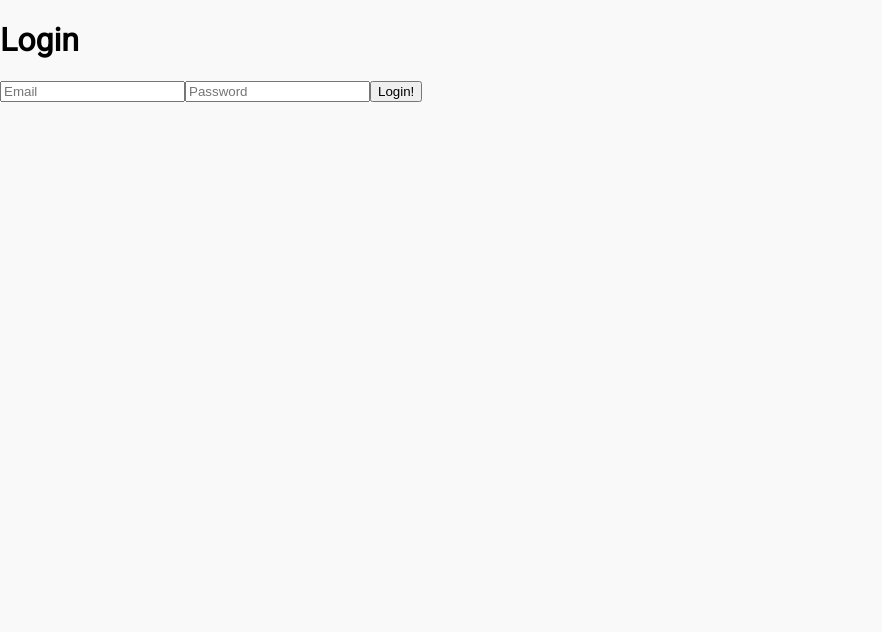
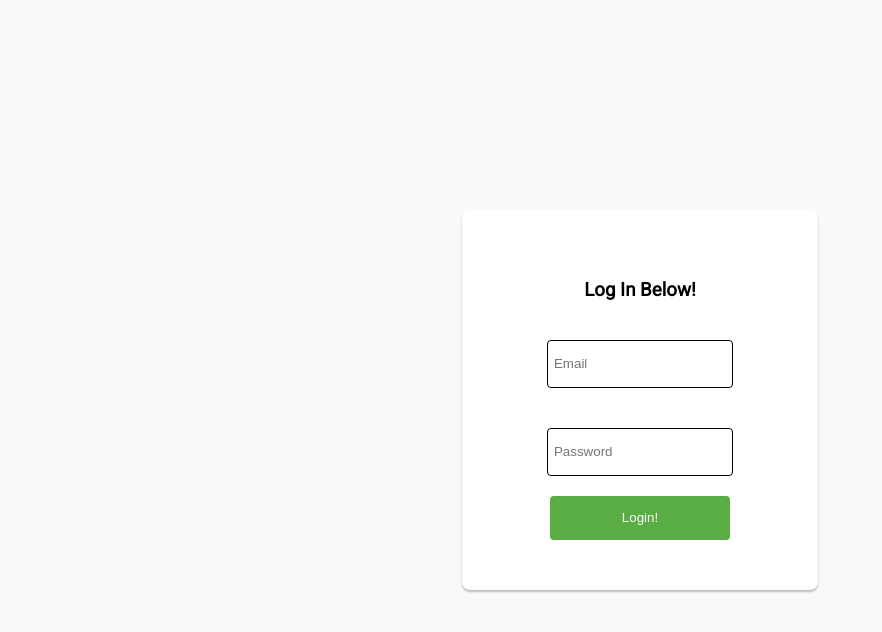
Before and after one commit to RylanFerrer/Agile-Board, a React (Create React App) app in the folder client/: page /login in a window 1280 px wide. Shown: the top 632 px of the page, without its empty margins (0-882 px from the left). Built offline with nearby package versions, Linux system fonts and the light colour scheme.

Commit message:
styled login page

```diff
--- a/client/src/Components/Login/Login.js
+++ b/client/src/Components/Login/Login.js
@@ -5,6 +5,7 @@ import {useDispatch} from 'react-redux'
 import {enterUser} from "../Actions"
 export default function Login() {
     const [redirect, setRedirect] = useState(false)
+    const [warning, setWarning] = useState(false)
     const dispatch = useDispatch()
     const submitHandler = async(event) => {
         event.preventDefault()
@@ -13,26 +14,31 @@ export default function Login() {
             email: user.value,
             password: password.value
         }
-       const res =  await axios.post(`/api/auth/login`, data)
-       if(res.status === 200) {
+        try {
+            const res =  await axios.post(`/api/auth/login`, data)
             dispatch(enterUser(res.data))
             setRedirect(true)
-       }
-        else {
-            alert('Error')
+        } catch (e) {
+            setWarning(true)
         }
+
+
     }
     if(redirect === true) {
         return <Redirect to = "/"/>
     }
     return  (
-        <div>
-            <h1>Login</h1>
-            <form onSubmit = {event => submitHandler(event)}>
-                <input type = 'email' name = "user" placeholder = "Email"></input>
-                <input  type = 'password' name = "password" placeholder = "Password"></input>
-                <button type = "submit">Login!</button>
-            </form>
+        <div className = "login">
+            <div className = "login__container">
+            <h3>Log In Below!</h3>
+                <form onSubmit = {event => submitHandler(event)}>
+                    <input required type = 'email' name = "user" placeholder = "Email"></input>
+                    <input  required type = 'password' name = "password" placeholder = "Password"></input>
+                    {warning ?  <p className = "login__warning">* Your Password or Email is typed in incorrectly</p> : ''}
+                    <button type = "submit">Login!</button>
+                </form>
+            </div>
+
         </div>
     )
 }
--- /dev/null
+++ b/client/src/Styles/Partials/_login.scss
@@ -0,0 +1,46 @@
+.login {
+    display: flex;
+    justify-content: center;
+    align-items: center;
+    height: 100vh;
+    &__warning {
+        color: red;
+        font-size: 10px;
+        margin: 20px 0;
+    }
+    &__container {
+        background-color: white;
+        width: 20%;
+        border-radius: 8px;
+        box-shadow: $boxShadow;
+        text-align: center;
+        padding: 50px;
+        form {
+            display: flex;
+            flex-direction: column;
+            align-items: center;
+            input {
+                margin: 20px 0;
+                width: 70%;
+                border-radius: 4px;
+                height: 44px;
+                border: none;
+                border: 1px solid black;
+                text-indent: 2%;
+            }
+            button {
+                width: 70%;
+                height: 44px;
+                background-color: $buttonGreen;
+                border: none;
+                color: white;
+                border-radius: 4px;
+                cursor: pointer;
+                &:hover {
+                    background-color: $buttonGreenHover
+                }
+            }
+        }
+
+    }
+}
--- a/client/src/Styles/Partials/_variables.scss
+++ b/client/src/Styles/Partials/_variables.scss
@@ -3,3 +3,5 @@ $boxShadow: 0px 2px 2px rgba(0, 0, 0, 0.25);
 $taskCard: #9BA7C0;
 $gap: 10px;
 $scrollbar-thickness: 17px;
+$buttonGreen: #5AAC44;
+$buttonGreenHover: #61BD4F;
--- a/client/src/Styles/main.css
+++ b/client/src/Styles/main.css
@@ -2,6 +2,72 @@
 /* media query for tablet */
 /* media query for landscape, medium pixel density desktops */
 /* media query for high pixel density desktops */
+.login {
+  display: -webkit-box;
+  display: -ms-flexbox;
+  display: flex;
+  -webkit-box-pack: center;
+      -ms-flex-pack: center;
+          justify-content: center;
+  -webkit-box-align: center;
+      -ms-flex-align: center;
+          align-items: center;
+  height: 100vh;
+}
+
+.login__warning {
+  color: red;
+  font-size: 10px;
+  margin: 20px 0;
+}
+
+.login__container {
+  background-color: white;
+  width: 20%;
+  border-radius: 8px;
+  -webkit-box-shadow: 0px 2px 2px rgba(0, 0, 0, 0.25);
+          box-shadow: 0px 2px 2px rgba(0, 0, 0, 0.25);
+  text-align: center;
+  padding: 50px;
+}
+
+.login__container form {
+  display: -webkit-box;
+  display: -ms-flexbox;
+  display: flex;
+  -webkit-box-orient: vertical;
+  -webkit-box-direction: normal;
+      -ms-flex-direction: column;
+          flex-direction: column;
+  -webkit-box-align: center;
+      -ms-flex-align: center;
+          align-items: center;
+}
+
+.login__container form input {
+  margin: 20px 0;
+  width: 70%;
+  border-radius: 4px;
+  height: 44px;
+  border: none;
+  border: 1px solid black;
+  text-indent: 2%;
+}
+
+.login__container form button {
+  width: 70%;
+  height: 44px;
+  background-color: #5AAC44;
+  border: none;
+  color: white;
+  border-radius: 4px;
+  cursor: pointer;
+}
+
+.login__container form button:hover {
+  background-color: #61BD4F;
+}
+
 ::-webkit-scrollbar-track {
   -webkit-box-shadow: inset 0 0 6px rgba(0, 0, 0, 0.3);
   border-radius: 4px;
--- a/client/src/Styles/main.scss
+++ b/client/src/Styles/main.scss
@@ -1,6 +1,7 @@
 @import url('https://fonts.googleapis.com/css?family=Roboto&display=swap');
 @import "./Partials/variables";
 @import "./Partials/breakpoints";
+@import "./Partials/login";
 @import "./Partials/scrollbar";
 @import "./Partials/tasks";
 @import "./Partials/column";
```
Also changed, not shown: 1 other file (tests, documents, lock files or other folders).
